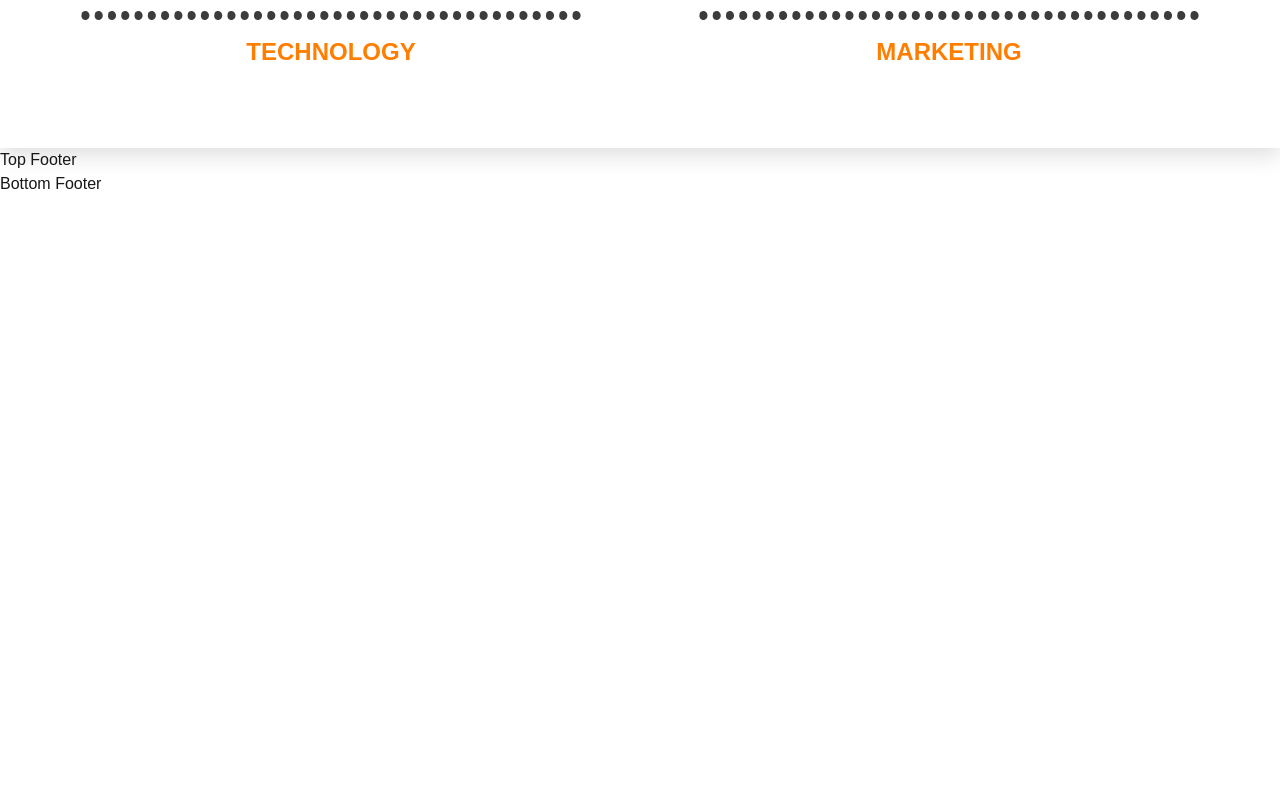
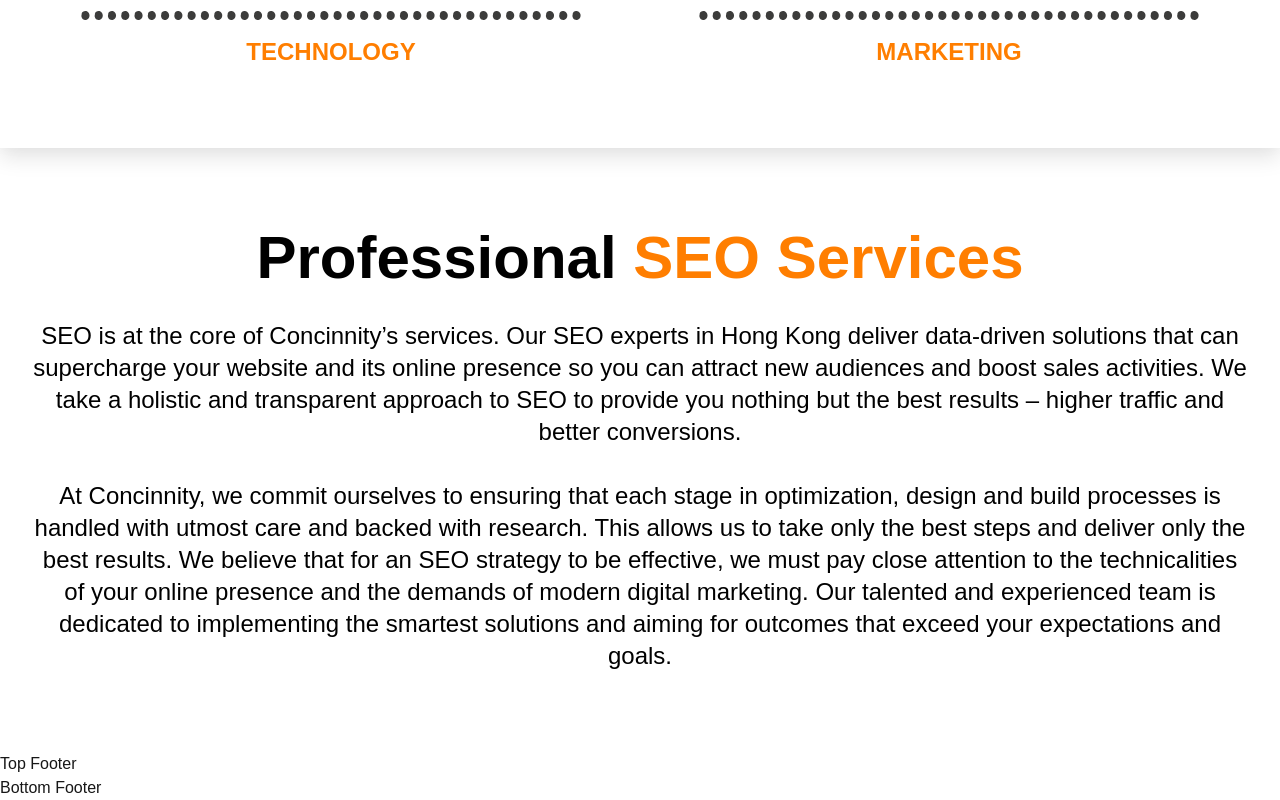
Before and after one commit to nayem1816/everything-green, a Next.js app: page / in a window 1280 px wide. Shown: the part 1879-2679 px from the top of the page. Before the commit the page ends 2075 px from the top, so only its background shows below. Built offline with nearby package versions, Linux system fonts and the light colour scheme.

Commit message:
seo service complete

```diff
--- a/src/app/page.tsx
+++ b/src/app/page.tsx
@@ -1,4 +1,5 @@
 import OurServices from "@/components/Home/OurServices";
+import SeoServices from "@/components/Home/SeoServices";
 import TopNotch from "@/components/Home/TopNotch";
 
 export default function Home() {
@@ -6,6 +7,7 @@
     <div className="">
       <TopNotch />
       <OurServices />
+      <SeoServices />
     </div>
   );
 }
--- /dev/null
+++ b/src/components/Home/SeoServices.tsx
@@ -0,0 +1,34 @@
+import React from "react";
+
+const SeoServices = () => {
+  return (
+    <div className="py-20">
+      <div className="container text-tertiary">
+        <h2 className="font-bold text-2xl md:text-4xl lg:text-6xl text-center">
+          Professional <span className="text-primary">SEO Services</span>
+        </h2>
+        <p className="mt-8 text-center text-md md:text-2xl">
+          SEO is at the core of Concinnity’s services. Our SEO experts in Hong
+          Kong deliver data-driven solutions that can supercharge your website
+          and its online presence so you can attract new audiences and boost
+          sales activities. We take a holistic and transparent approach to SEO
+          to provide you nothing but the best results – higher traffic and
+          better conversions.
+        </p>
+        <p className="mt-8 text-center text-md md:text-2xl">
+          At Concinnity, we commit ourselves to ensuring that each stage in
+          optimization, design and build processes is handled with utmost care
+          and backed with research. This allows us to take only the best steps
+          and deliver only the best results. We believe that for an SEO strategy
+          to be effective, we must pay close attention to the technicalities of
+          your online presence and the demands of modern digital marketing. Our
+          talented and experienced team is dedicated to implementing the
+          smartest solutions and aiming for outcomes that exceed your
+          expectations and goals.
+        </p>
+      </div>
+    </div>
+  );
+};
+
+export default SeoServices;
```
